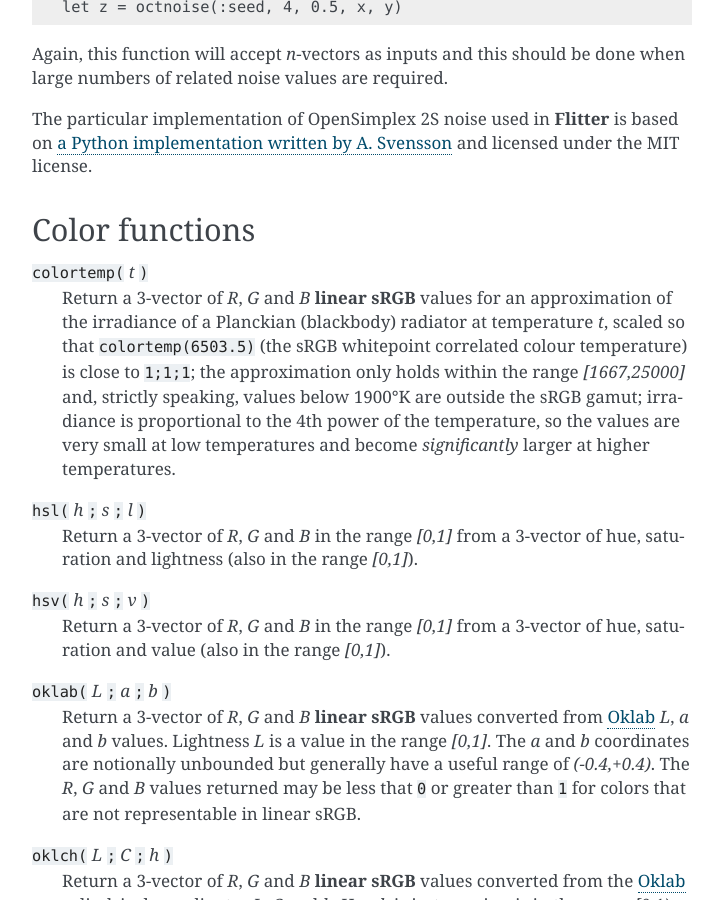
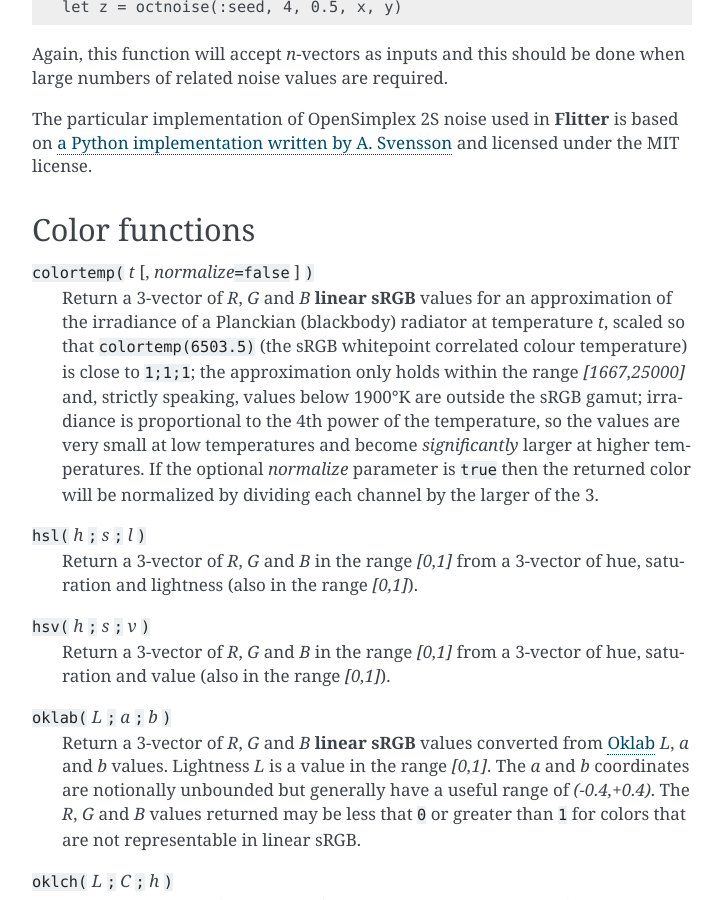
Before and after one commit to jonathanhogg/flitter, a Sphinx documentation site: the page built from docs/builtins.md, in a window 1280 px wide and 900 px high, scrolled down 10376 px. Shown: the whole window, without its empty margins (388-1111 px from the left). Built offline with Sphinx 7.4.7, drawn with Linux system fonts in a browser that asks for light colours.

Commit message:
Add a new optional parameter to `colortemp()` to control normalising

```diff
--- a/docs/builtins.md
+++ b/docs/builtins.md
@@ -441,7 +441,7 @@ MIT license.
 
 ## Color functions
 
-`colortemp(` *t* `)`
+`colortemp(` *t* [, *normalize*`=false` ] `)`
 : Return a 3-vector of *R*, *G* and *B* **linear sRGB** values for an
 approximation of the irradiance of a Planckian (blackbody) radiator at
 temperature *t*, scaled so that `colortemp(6503.5)` (the sRGB whitepoint
@@ -449,7 +449,9 @@ correlated colour temperature) is close to `1;1;1`; the approximation only holds
 within the range *[1667,25000]* and, strictly speaking, values below 1900°K are
 outside the sRGB gamut; irradiance is proportional to the 4th power of the
 temperature, so the values are very small at low temperatures and become
-*significantly* larger at higher temperatures.
+*significantly* larger at higher temperatures. If the optional *normalize*
+parameter is `true` then the returned color will be normalized by dividing each
+channel by the larger of the 3.
 
 `hsl(` *h* `;` *s* `;` *l* `)`
 : Return a 3-vector of *R*, *G* and *B* in the range *[0,1]* from a 3-vector of
```
Also changed, not shown: 2 other files.
